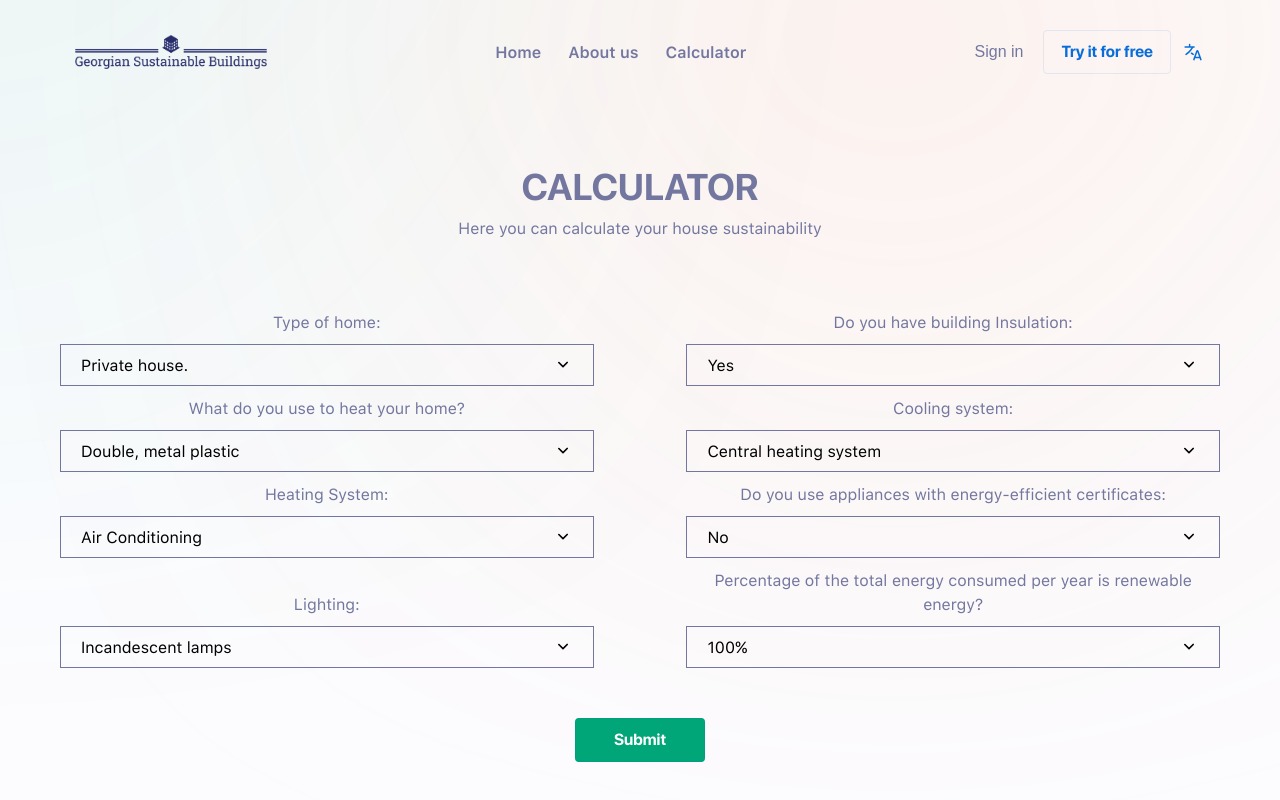
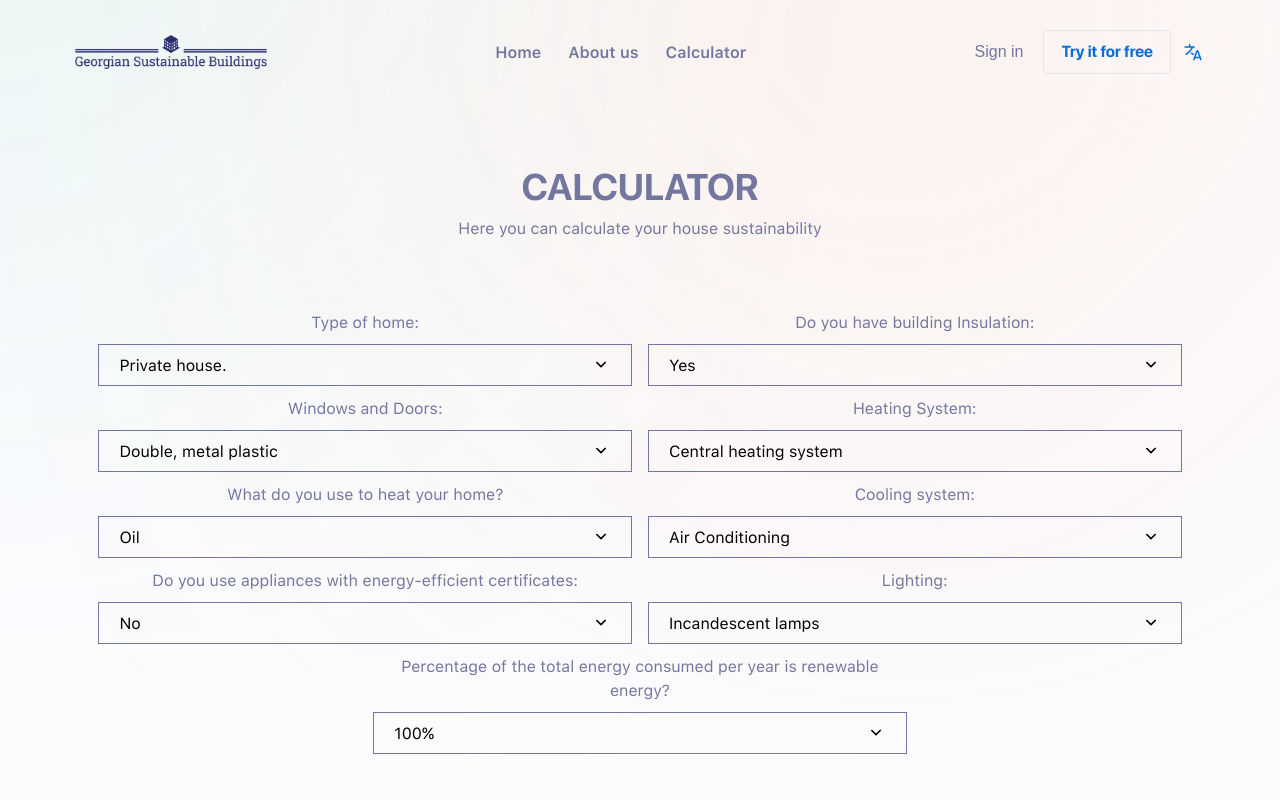
Before and after one commit to SabaKhubashvili/Georgian_Sustainable_Buildings, a Next.js app: page /en/calculator in a window 1280 px wide. Shown: the top 800 px of the page. Built offline with nearby package versions, Linux system fonts and the light colour scheme; a web font is replaced by a local one.

Commit message:
fix: fixed point system on calculator

```diff
--- a/app/[locale]/components/Calculator/Calculator.tsx
+++ b/app/[locale]/components/Calculator/Calculator.tsx
@@ -5,8 +5,10 @@ import { MainDropdown } from "../Dropdowns/CalculatorDropdown";
 import {
   cooling,
   heat,
+  houseHeating,
   insulation,
   lighting,
+  material,
   percentage,
   sertificates,
   types,
@@ -128,9 +130,11 @@ export const Calculator = ({ content }: Props) => {
     console.log('Total Points:', totalPoints);
 
   };
+  console.log(content);
+
   return (
     <div className="pt-[70px] max-w-[1200px] mx-auto">
-      <div className="flex justify-between flex-wrap gap-y-[10px] md:flex-row flex-col ">
+      <div className="flex justify-center gap-x-4 flex-wrap gap-y-[10px] md:flex-row flex-col ">
         <div className="md:w-[46%]  flex items-end">
           <MainDropdown
             setValue={(value: string, points: number, type: keyof Values) =>
@@ -153,22 +157,25 @@ export const Calculator = ({ content }: Props) => {
             value={values.insulation.value}
           />
         </div>
-        {/* <div className="md:w-[46%]  flex items-end" >
+        { values.insulation.value === 'No' &&
+
+          <div className="md:w-[46%]  flex items-end" >
           <MainDropdown
           setValue={(value: string,points:number,type:keyof Values) => updateValues(value,points,type)}
-          content={types}
-          label={content[3]}
+          content={material}
+          label={content[2]}
           type="material"
           value={values.material.value}
           />
-        </div> */}
+        </div>
+        }
         <div className="md:w-[46%]  flex items-end">
           <MainDropdown
             setValue={(value: string, points: number, type: keyof Values) =>
               updateValues(value, points, type)
             }
             content={windowsAndDoors}
-            label={content[4]}
+            label={content[3]}
             type="windowsAndDoors"
             value={values.windowsAndDoors.value}
           />
@@ -179,7 +186,7 @@ export const Calculator = ({ content }: Props) => {
               updateValues(value, points, type)
             }
             content={heat}
-            label={content[5]}
+            label={content[6]}
             type="heat"
             value={values.heat.value}
           />
@@ -189,10 +196,21 @@ export const Calculator = ({ content }: Props) => {
             setValue={(value: string, points: number, type: keyof Values) =>
               updateValues(value, points, type)
             }
-            content={cooling}
-            label={content[6]}
+            content={houseHeating}
+            label={content[4]}
             type="heating"
             value={values.heating.value}
+          />
+        </div>
+        <div className="md:w-[46%]  flex items-end">
+          <MainDropdown
+            setValue={(value: string, points: number, type: keyof Values) =>
+              updateValues(value, points, type)
+            }
+            content={cooling}
+            label={content[5]}
+            type="cooling"
+            value={values.cooling.value}
           />
         </div>
         <div className="md:w-[46%]  flex items-end">
--- a/app/constants/index.ts
+++ b/app/constants/index.ts
@@ -87,6 +87,24 @@ export const heat = [
         point: 5,
     },
 ]
+export const houseHeating = [
+    {
+        label: "Oil",
+        point: 2.5,
+    },
+    {
+        label: "Natural gas",
+        point: 6,
+    },
+    {
+        label: "Electricity",
+        point: 6.5 ,
+    },
+    {
+        label: "Biomass",
+        point: 4.5,
+    },
+]
 export const cooling = [
     {
         label: "Air Conditioning",
```
